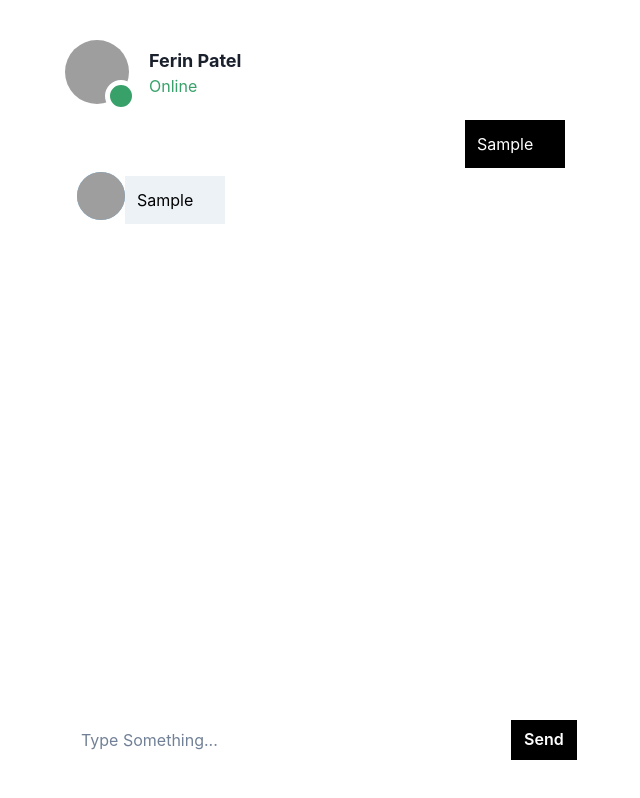
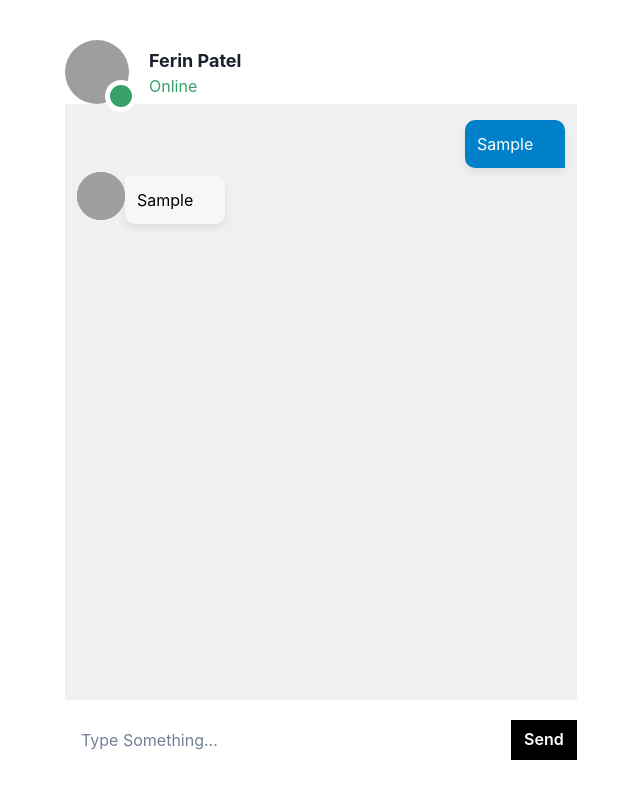
Before and after one commit to kalp224/chat-app-2, a React (Create React App) app: page / in a window 1280 px wide. Both pictures are taken after typing "Sample" into the empty fields and a click on the button "Send". Shown: the whole page, without its empty margins (319-959 px from the left). Built offline with nearby package versions, Linux system fonts and the light colour scheme; no server answers; grey boxes are pictures that could not be loaded.

Commit message:
Update Messages.jsx

```diff
--- a/src/components/Messages.jsx
+++ b/src/components/Messages.jsx
@@ -7,7 +7,7 @@ const Messages = ({ messages, loadOlderMessages }) => {
 
   const handleScroll = () => {
     const container = messagesContainerRef.current;
-    if (container.scrollTop === 0) {
+    if (container.scrollTop === 0 && messages.length > 0) {
       loadOlderMessages();
     }
   };
@@ -27,20 +27,27 @@ const Messages = ({ messages, loadOlderMessages }) => {
       flexDirection="column"
       p="3"
       overflowY="scroll"
+      overflowX="hidden"
       h="75vh"
       ref={messagesContainerRef}
+      bg="#F0F0F0"
     >
       {messages.map((item, index) => {
         if (item.from === "me") {
           return (
             <Flex key={index} w="100%" justify="flex-end">
               <Flex
-                bg="black"
+                bg="#0081C9"
                 color="white"
                 minW="100px"
                 maxW="350px"
                 my="1"
                 p="3"
+                borderTopRadius="10"
+                borderTopLeftRadius="10px"
+                borderBottomRightRadius="0px"
+                borderBottomLeftRadius="10px"
+                boxShadow="0px 4px 8px 0px rgba(0, 0, 0, 0.08)"
               >
                 <Text>{item.text}</Text>
               </Flex>
@@ -55,12 +62,17 @@ const Messages = ({ messages, loadOlderMessages }) => {
                 bg="blue.300"
               ></Avatar>
               <Flex
-                bg="gray.100"
+                bg="#F7F7F7"
                 color="black"
                 minW="100px"
                 maxW="350px"
                 my="1"
                 p="3"
+                borderTopLeftRadius="0px"
+                borderTopRightRadius="10px"
+                borderBottomRightRadius="10px"
+                borderBottomLeftRadius="10px"
+                boxShadow="0px 4px 8px 0px rgba(0, 0, 0, 0.08)"
               >
                 <Text>{item.text}</Text>
               </Flex>
```
